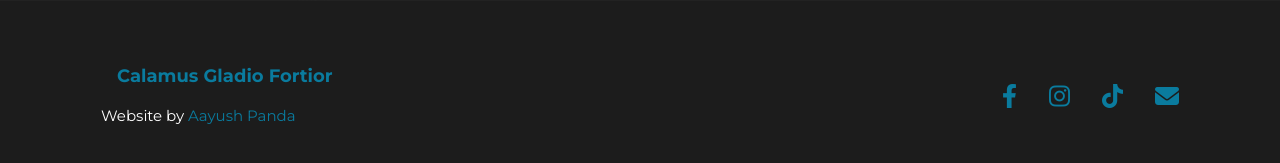
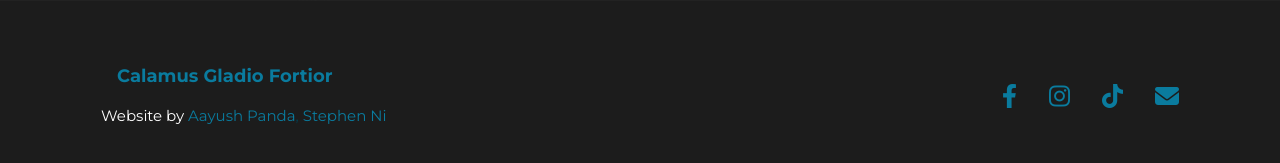
Before and after one commit to TorontoModelUnitedNations/TorontoModelUnitedNations.github.io, a Jekyll site: the page built from index.html, in a window 1280 px wide and 900 px high, scrolled down 2135 px. Shown: the part 709-872 px from the top of the window. Built offline with Jekyll 4.4.1, drawn with Linux system fonts in a browser that asks for light colours; some web fonts are replaced.

Commit message:
add stephen to footer

```diff
--- a/_includes/footer.html
+++ b/_includes/footer.html
@@ -60,7 +60,7 @@
         <div class="row parent" style="display: flex; justify-content: space-between;">
             <div class="left col-" style="justify-items: left; padding-left: 31px;">
                 <div><span class="copyright" style="color: #0A7B9E; font-size: large; padding-left: 16px"><b>Calamus Gladio Fortior</b></span></div>
-                <div><span class="copyright"><a style="color: #FFFFFF">Website by</a> <a href="https://github.com/AayushPanda">Aayush Panda</a></span></div>
+                <div><span class="copyright"><a style="color: #FFFFFF">Website by</a> <a href="https://github.com/AayushPanda">Aayush Panda</a>, <a href="https://github.com/stephen-ics">Stephen Ni</a></span></div>
             </div>
             <div class="fill-remaining-space"></div>
             <div class="right">
```
